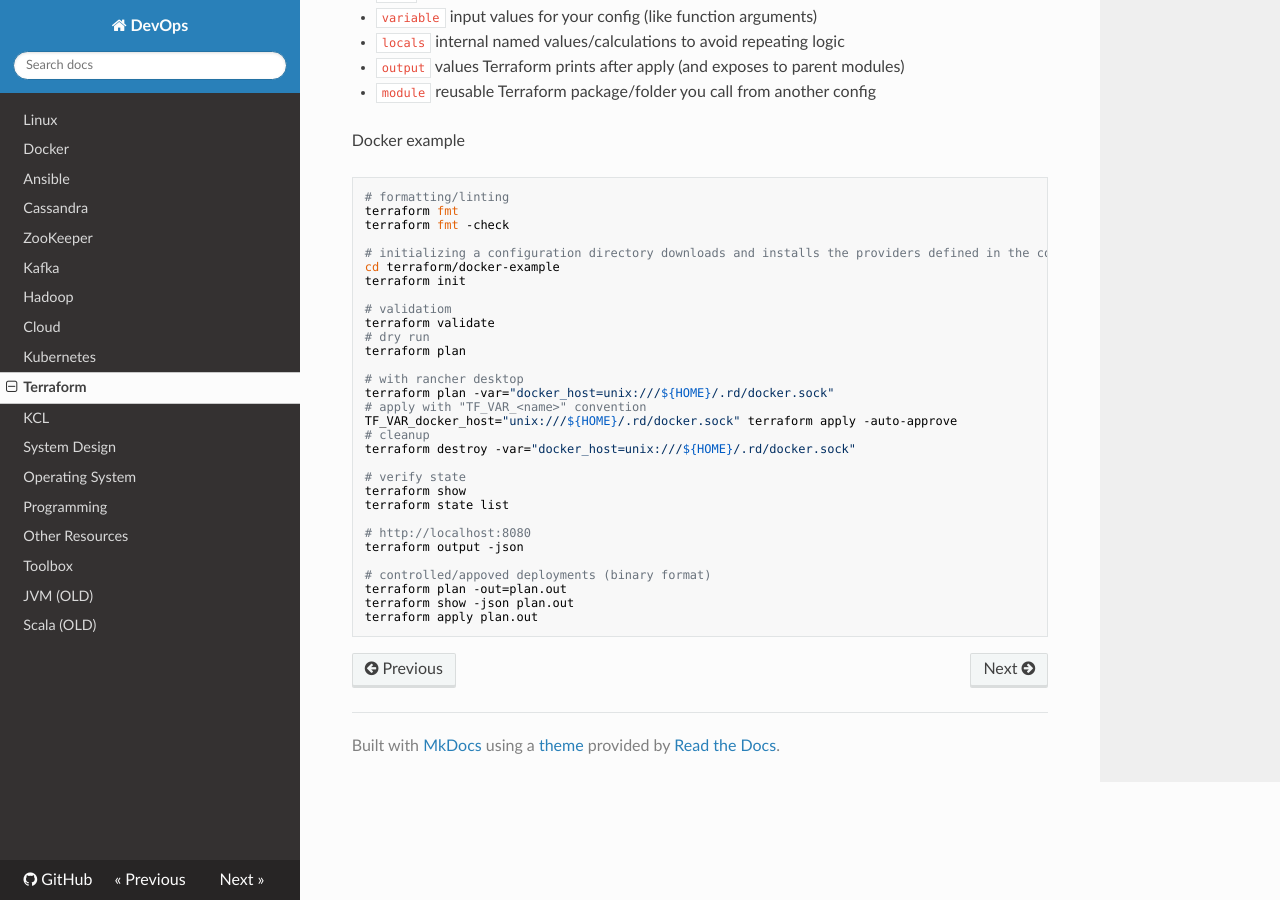
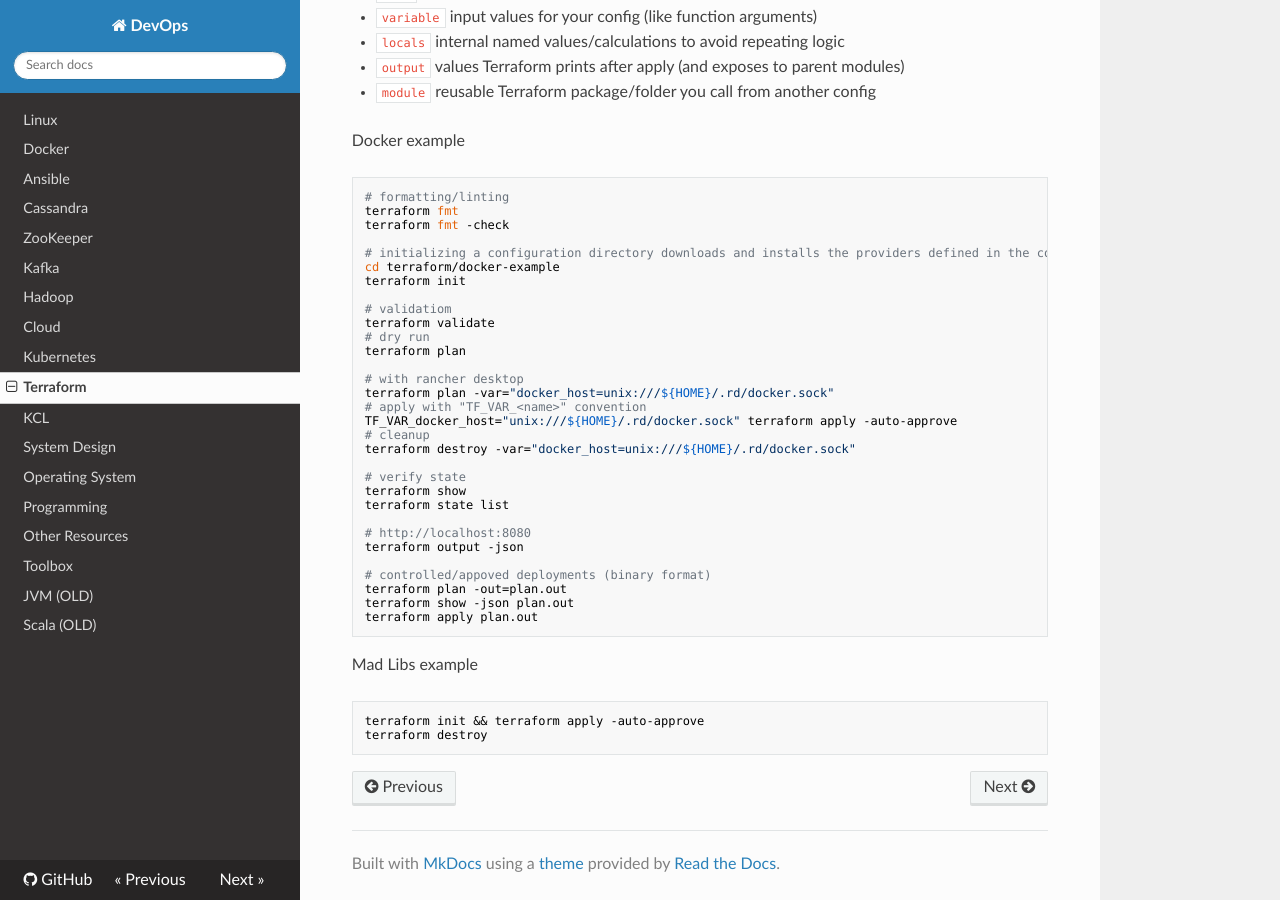
Before and after one commit to niqdev/devops, an MkDocs documentation site: the page built from docs/terraform.md, in a window 1280 px wide and 900 px high, scrolled down 665 px. Built offline with MkDocs 1.6.1, drawn with Linux system fonts in a browser that asks for light colours; nearby versions of some CDN libraries.

Commit message:
update terraform example

````diff
--- a/docs/terraform.md
+++ b/docs/terraform.md
@@ -61,3 +61,9 @@ terraform plan -out=plan.out
 terraform show -json plan.out
 terraform apply plan.out
 ```
+
+Mad Libs example
+```sh
+terraform init && terraform apply -auto-approve
+terraform destroy
+```
````
Also changed, not shown: 4 other files.
